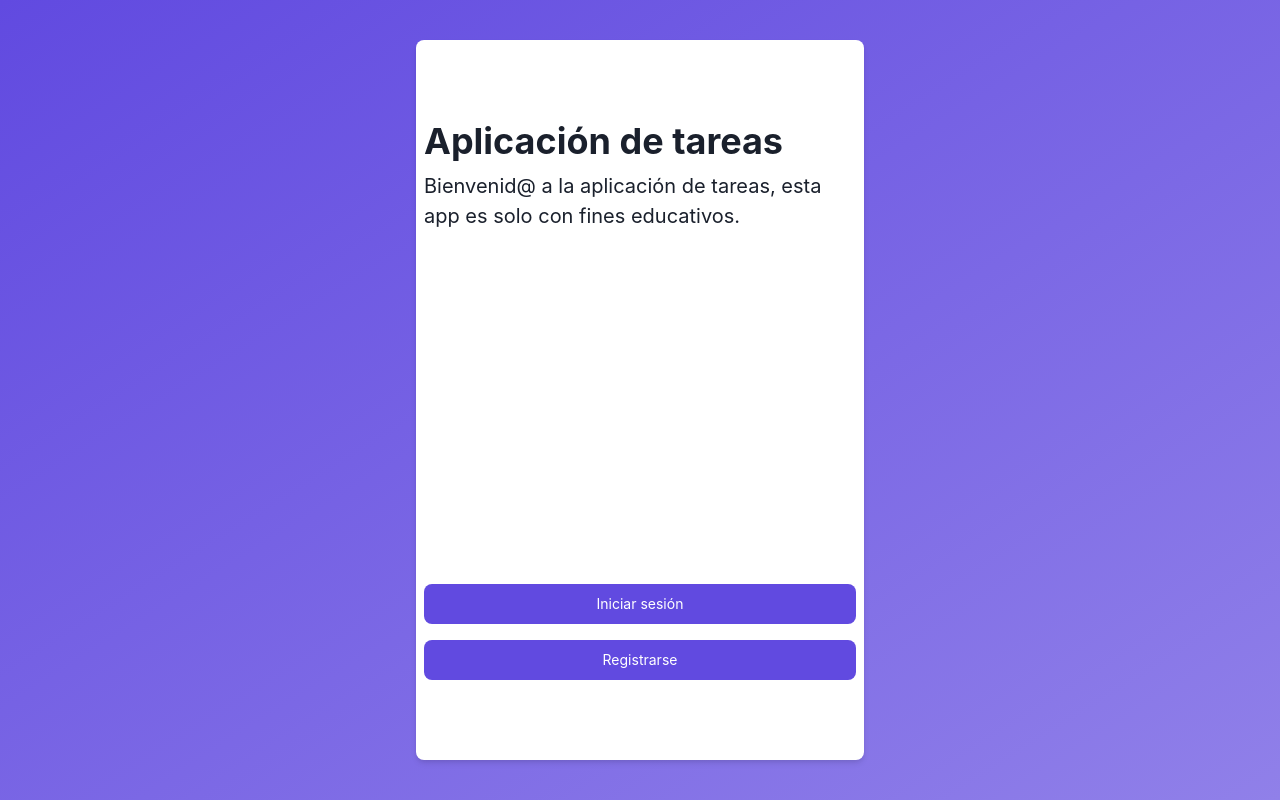
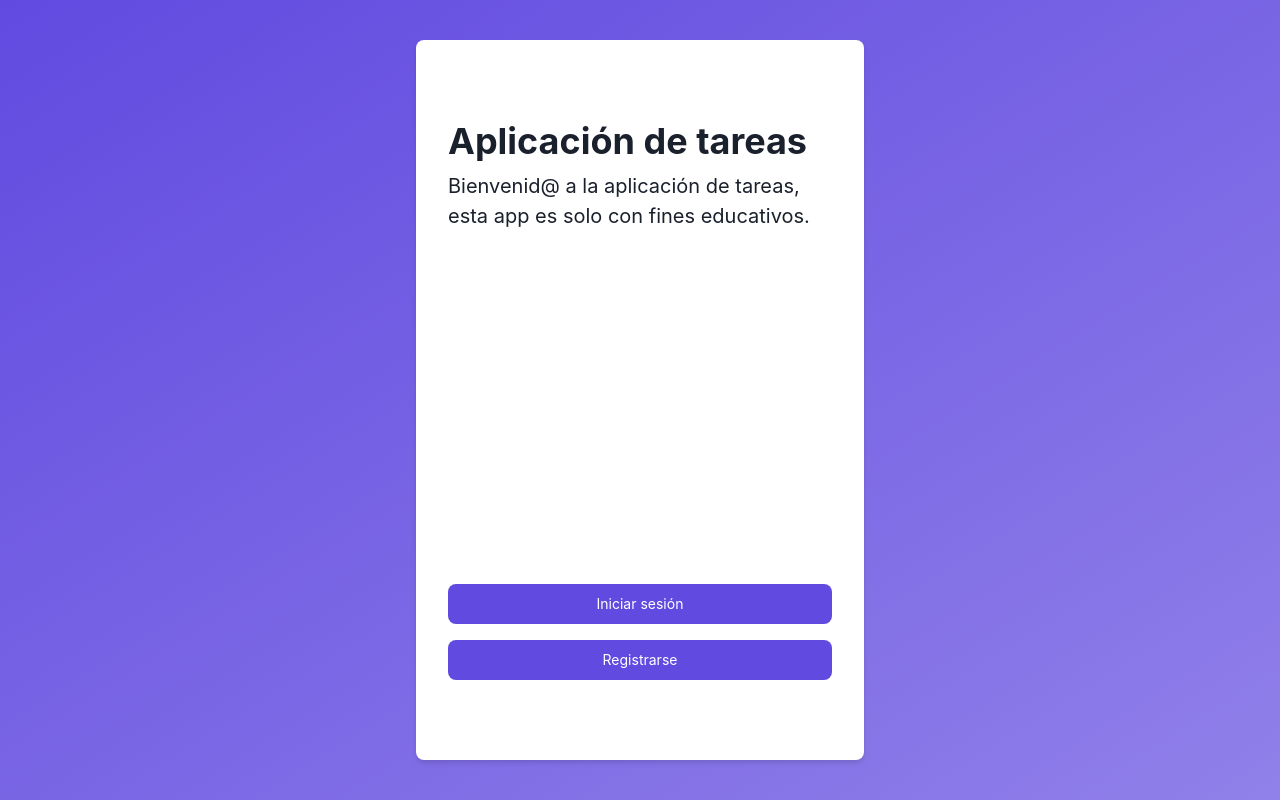
Before and after one commit to ecreyes/nestjs-frontend, a Next.js app: page / in a window 1280 px wide. Built offline with nearby package versions, Linux system fonts and the light colour scheme.

Commit message:
add padding to index

```diff
--- a/src/pages/index.tsx
+++ b/src/pages/index.tsx
@@ -14,7 +14,7 @@ const Home: NextPage = () => {
         <link rel="icon" href="/favicon.ico" />
       </Head>
       <MainLayout>
-        <Flex direction='column' height='100%' paddingY={[40,20]} paddingX={[10,2]}>
+        <Flex direction='column' height='100%' paddingY={[40,20]} paddingX={[10,8]}>
           <Heading as='h1'>Aplicación de tareas</Heading>
           <Text fontSize='xl' mt={2}>
             Bienvenid@ a la aplicación de tareas, esta app es solo con fines educativos.
```
